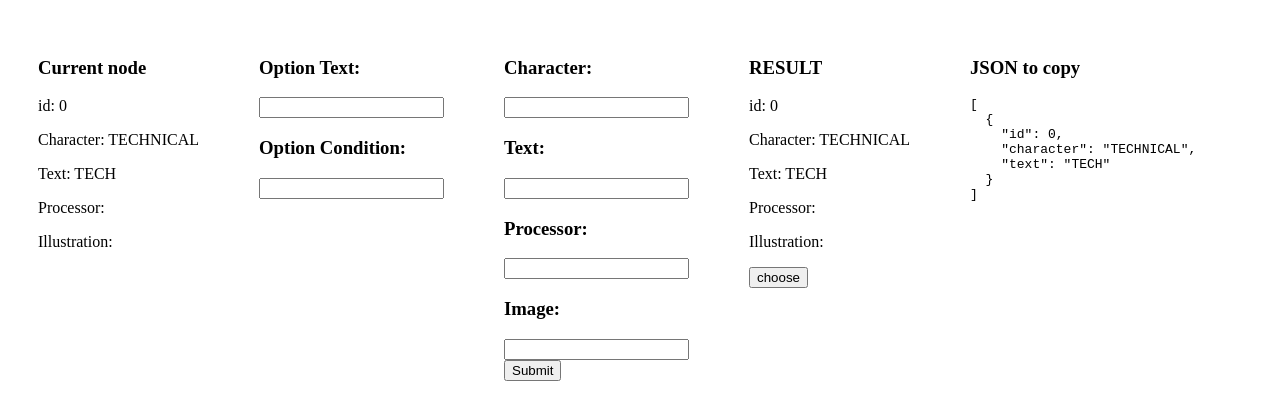
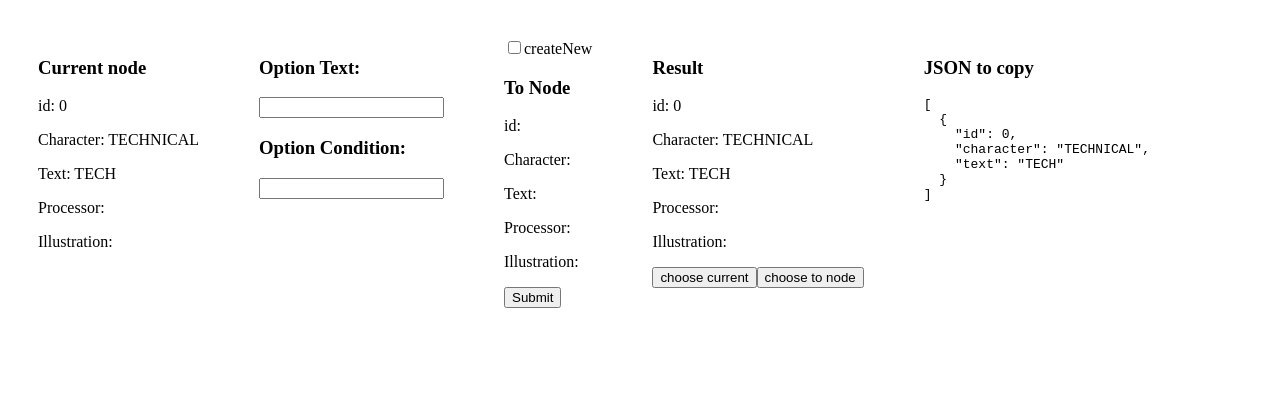
Before and after one commit to EugeneNDW/graph_editor, a React (Create React App) app: page / in a window 1280 px wide. Shown: the top 420 px of the page. Built offline with nearby package versions, Linux system fonts and the light colour scheme.

Commit message:
add feature for creating options to existed nodes

```diff
--- a/src/App.js
+++ b/src/App.js
@@ -1,4 +1,5 @@
 import React, { useState, useEffect } from "react";
+import ChoosableNode from "./ChoosableNode"
 import ConversationPart from "./ConversationPart";
 import CurrentNode from "./CurrentNode";
 import * as g from "./Graphs"
@@ -8,15 +9,37 @@ const App = () => {
     const [text, setText] = useState("")
     const [processor, setProcessor] = useState("")
     const [illustration, setIllustration] = useState("")
+
     const [optionText, setOptionText] = useState("")
     const [optionCondition, setOptionCondition] = useState("")
+
     const [graphNodes, setGraphNodes] = useState([])
+
     const [currentNode, setCurrentNode] = useState({})
+    const [toNode, setToNode] = useState({})
+
+    const [createNew, setCreateNew] = useState(false)
 
     useEffect(() => {
         changeCurrentNode(0)
         setGraphNodes(g.graph.getNodesList())
       }, []);
+
+    const submitForm = () => {
+        console.log(toNode)
+        if (createNew) {
+            addNode()
+        } else {
+            addOption()
+        }
+    }
+
+    const addOption = () => {
+        g.graph.addOption(optionText, optionCondition, currentNode.node, toNode)
+
+        const current = g.graph.getCurrentNodeWithOptions()
+        setCurrentNode(current)
+    }
 
     const addNode = () => {
         g.graph.addNode(text, character, optionText, processor, illustration, optionCondition)
@@ -29,6 +52,15 @@ const App = () => {
         g.graph.setCurrentNode(id)
         const current = g.graph.getCurrentNodeWithOptions()
         setCurrentNode(current)
+    }
+
+    const chooseToNode = (id) => {
+        const to = g.graph.getNodeById(id)
+        setToNode(to)
+    }
+
+    const createNewChanged = () => {
+        setCreateNew(!createNew)
     }
 
     return (
@@ -61,6 +93,17 @@ const App = () => {
                     />
                 </div>
                 <div style={{margin: '30px'}}>
+                    <div>
+                        <input
+                            type="checkbox"
+                            value={createNew}
+                            onChange={createNewChanged}
+                        />
+                        createNew
+                    </div>
+                    {createNew ? (
+                        <>
+                            <div>
                                 <h3>Character: </h3>
                                 <input
                                     type="text"
@@ -85,16 +128,27 @@ const App = () => {
                                     value={illustration}
                                     onChange={(e) => setIllustration(e.target.value)}
                                 />
+                            </div>
+                        </>
+                    ):(
+                        <>
+                            <div>
+                                <h3>To Node</h3>
+                                 <ConversationPart id={toNode.id} character={toNode.character} text={toNode.text} processor={toNode.processor} illustration={toNode.illustration}/>
+                            </div>
+                        </>
+                    )}
+
                     <div>
                         <button onClick={(e) => {
-                            addNode()
+                            submitForm()
                         }}>Submit</button>
                     </div>
                 </div>
                 <div style={{margin: '30px'}}>
-                    <h3>RESULT</h3>
+                    <h3>Result</h3>
                     {graphNodes.reverse().map((p) => (
-                        <ConversationPart character={p.character} text={p.text} id={p.id} processor={p.processor} illustration={p.illustration} parentHandler={changeCurrentNode} />
+                        <ChoosableNode character={p.character} text={p.text} id={p.id} processor={p.processor} illustration={p.illustration} currentHandler={changeCurrentNode} toNodeHandler={chooseToNode}/>
                     ))}
                 </div>
                 <div style={{margin: '30px'}}>
--- /dev/null
+++ b/src/ChoosableNode.jsx
@@ -0,0 +1,19 @@
+import React from "react";
+import ConversationPart from "./ConversationPart";
+
+
+const ChoosableNode = ({character, text, id, processor, illustration, currentHandler, toNodeHandler}) => {
+    return (
+        <>
+            <ConversationPart character={character} text={text} id={id} processor={processor} illustration={illustration} />
+            <button onClick={(e) => {
+                currentHandler(id)
+            }}>choose current</button>
+            <button onClick={(e) => {
+                toNodeHandler(id)
+            }}>choose to node</button>
+        </>
+    )
+}
+
+export default ChoosableNode;
--- a/src/ConversationPart.jsx
+++ b/src/ConversationPart.jsx
@@ -1,6 +1,6 @@
 import React from "react";
 
-const ConversationPart = ({character, text, id, processor, illustration, parentHandler}) => {
+const ConversationPart = ({character, text, id, processor, illustration}) => {
     return (
         <>
             <div>
@@ -9,9 +9,6 @@ const ConversationPart = ({character, text, id, processor, illustration, parentH
                 <p>Text: {text}</p>
                 <p>Processor: {processor}</p>
                 <p>Illustration: {illustration}</p>
-                <button onClick={(e) => {
-                        parentHandler(id)
-                    }}>choose</button>
             </div>
         </>
     )
--- a/src/CurrentNode.jsx
+++ b/src/CurrentNode.jsx
@@ -1,18 +1,15 @@
 import React from "react";
+import ConversationPart from "./ConversationPart";
 
 const CurrentNode = ({character, text, id, processor, illustration, nextNodes, parentHandler}) => {
     return (
         <>
             <div>
-                <p>id: {id}</p>
-                <p>Character: {character}</p>
-                <p>Text: {text}</p>
-                <p>Processor: {processor}</p>
-                <p>Illustration: {illustration}</p>
+                <ConversationPart character={character} text={text} id={id} processor={processor} illustration={illustration} />
                 {nextNodes.map((otn) => (
                     <div>
+                        <p>Option uuid: {otn.option.uuid}</p>
                         <p>Option text: {otn.option.text}</p>
-                        <p>Option uuid: {otn.option.uuid}</p>
                         <p>Option condition: {otn.option.optionConditionId}</p>
                         <p>Node text: {otn.optionNode.text}</p>
                         <button onClick={(e) => {
--- a/src/Graphs.js
+++ b/src/Graphs.js
@@ -51,6 +51,17 @@ export let graph = (function() {
         nodesToOptions[node.id].push(option)
     }
 
+    const addNewOption = (optionText, optionConditionId, fromNode, toNode) => {
+        let option = new Option(optionText, optionConditionId)
+        console.log(option)
+
+        option.fromNode = fromNode.id
+        option.toNode = toNode.id
+
+        nodesToOptions[fromNode.id].push(option)
+    }
+
+
     return {
         buildGraph: () => {
             let startNode = new GraphNode(idCounter(), "TECHNICAL", "TECH")
@@ -60,6 +71,10 @@ export let graph = (function() {
 
         addNode: (nodeText, nodeCharacter, optionText, processor, illustration, optionConditionId) => {
             addNodeWithOption(nodeText, nodeCharacter, optionText, processor, illustration, optionConditionId)
+        },
+
+        addOption: (optionText, optionConditionId, fromNode, toNode) => {
+            addNewOption(optionText, optionConditionId, fromNode, toNode)
         },
 
         getCurrentNode: () => {
```
Lines whose indentation alone changed are shown as unchanged.
